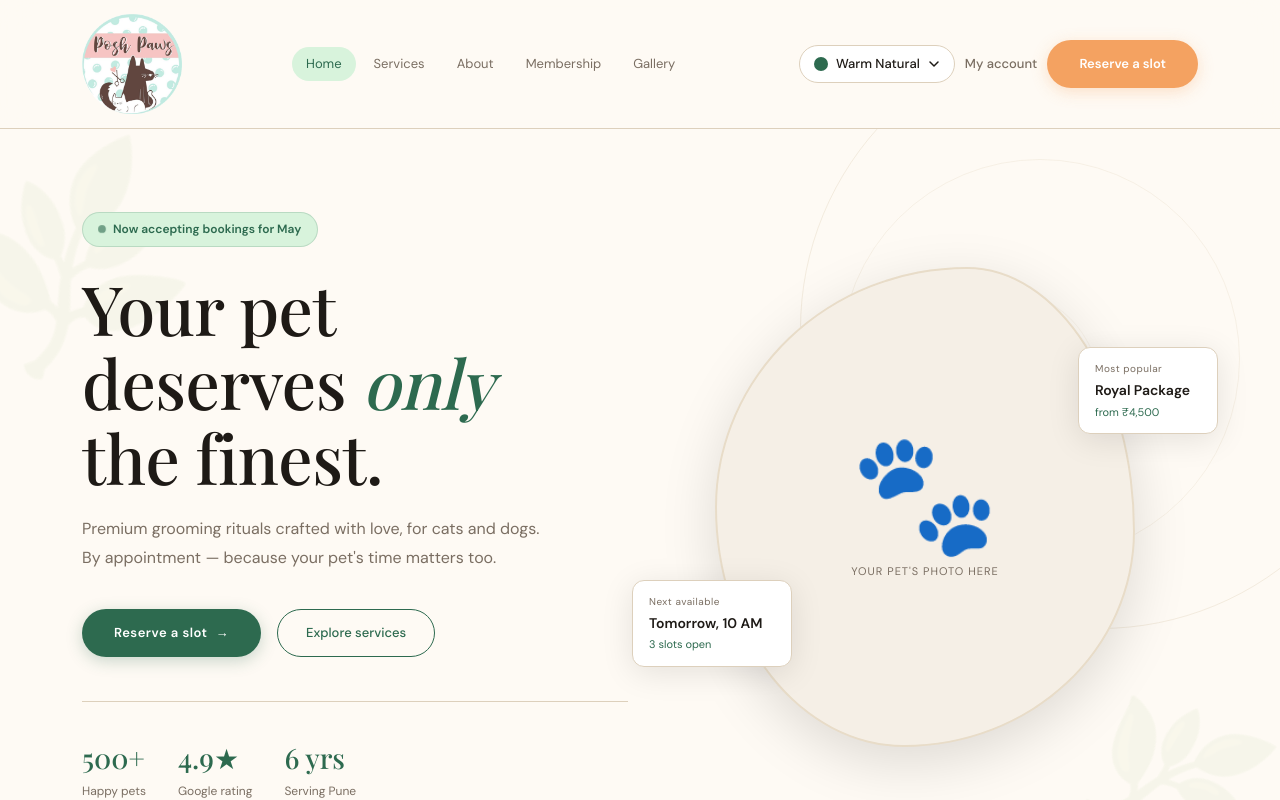
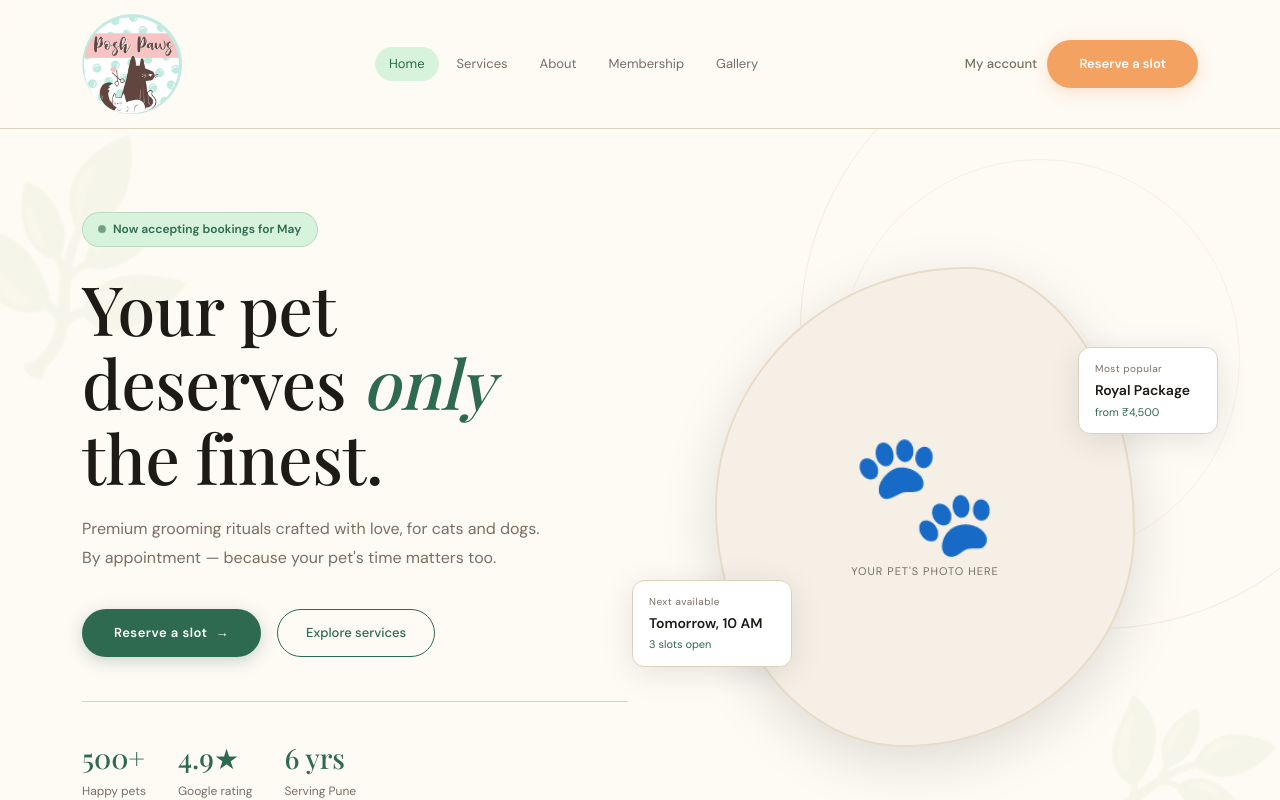
Before and after one commit to chougalelalitrajdev-stack/posh-paws, an Angular app: page / in a window 1280 px wide. Shown: the top 800 px of the page. Built offline with nearby package versions, Linux system fonts and the light colour scheme; a web font is replaced by a local one.

Commit message:
fix: SCSS import warnings fixed and the theme switcher tempraryly commented out - we can decide the app theme from backend in future.

```diff
--- a/angular.json
+++ b/angular.json
@@ -23,6 +23,11 @@
             "browser": "src/main.ts",
             "tsConfig": "tsconfig.app.json",
             "inlineStyleLanguage": "scss",
+            "stylePreprocessorOptions": {
+              "sass": {
+                "silenceDeprecations": ["import"]
+              }
+            },
             "assets": [
               {
                 "glob": "**/*",
--- a/src/app/shared/components/navbar/navbar.component.html
+++ b/src/app/shared/components/navbar/navbar.component.html
@@ -24,8 +24,9 @@
 
       <!-- ── Right side actions ─────────────────────── -->
       <div class="nav-actions">
-        <!-- Theme switcher (hidden on xs) -->
+        <!-- Theme switcher is temporarily disabled; re-enable when themes load from the backend.
         <pp-theme-switcher class="theme-sw" />
+        -->
 
         <!-- Sign in (hidden on mobile) -->
         <a class="btn-pp-ghost sign-in-btn" routerLink="/account">My account</a>
@@ -58,7 +59,9 @@
         <a class="mobile-nav-link" routerLink="/gallery" routerLinkActive="active" (click)="closeMenu()">Gallery</a>
 
         <div class="mobile-footer">
+          <!-- Theme switcher is temporarily disabled; re-enable when themes load from the backend.
           <pp-theme-switcher />
+          -->
           <a class="btn-pp-ghost" routerLink="/account" (click)="closeMenu()">My account</a>
         </div>
       </div>
--- a/src/app/shared/components/navbar/navbar.component.ts
+++ b/src/app/shared/components/navbar/navbar.component.ts
@@ -5,12 +5,12 @@ import {
   ChangeDetectionStrategy,
 } from '@angular/core';
 import { RouterLink, RouterLinkActive } from '@angular/router';
-import { ThemeSwitcherComponent } from '../theme-switcher/theme-switcher.component';
+// import { ThemeSwitcherComponent } from '../theme-switcher/theme-switcher.component';
 
 @Component({
   selector: 'pp-navbar',
   standalone: true,
-  imports: [RouterLink, RouterLinkActive, ThemeSwitcherComponent],
+  imports: [RouterLink, RouterLinkActive], // Add ThemeSwitcherComponent back when re-enabling the switcher.
   changeDetection: ChangeDetectionStrategy.OnPush,
   templateUrl: './navbar.component.html',
   styleUrl: './navbar.component.scss',
--- a/src/index.html
+++ b/src/index.html
@@ -1,5 +1,5 @@
 <!doctype html>
-<html lang="en">
+<html lang="en" data-theme="warm-natural">
 <head>
   <meta charset="utf-8">
   <title>PoshPaws</title>
--- a/src/styles.scss
+++ b/src/styles.scss
@@ -10,19 +10,19 @@
 // ─────────────────────────────────────────────────────────────
 
 // 1. Design tokens (all themes live here)
-@import 'styles/tokens';
+@use 'styles/tokens';
 
 // 2. Bootstrap variable overrides (must be before bootstrap)
-@import 'styles/bootstrap-overrides';
+@use 'styles/bootstrap-overrides' as *;
 
-// 3. Bootstrap CSS
+// 3. Typography
+@use 'styles/typography';
+
+// 4. Shared component styles
+@use 'styles/components';
+
+// 5. Bootstrap CSS (legacy Sass entry point; keep after its variable overrides)
 @import 'bootstrap/scss/bootstrap';
-
-// 4. Typography
-@import 'styles/typography';
-
-// 5. Shared component styles
-@import 'styles/components';
 
 // ── Global base resets ────────────────────────────────────────
 *, *::before, *::after { box-sizing: border-box; }
```
